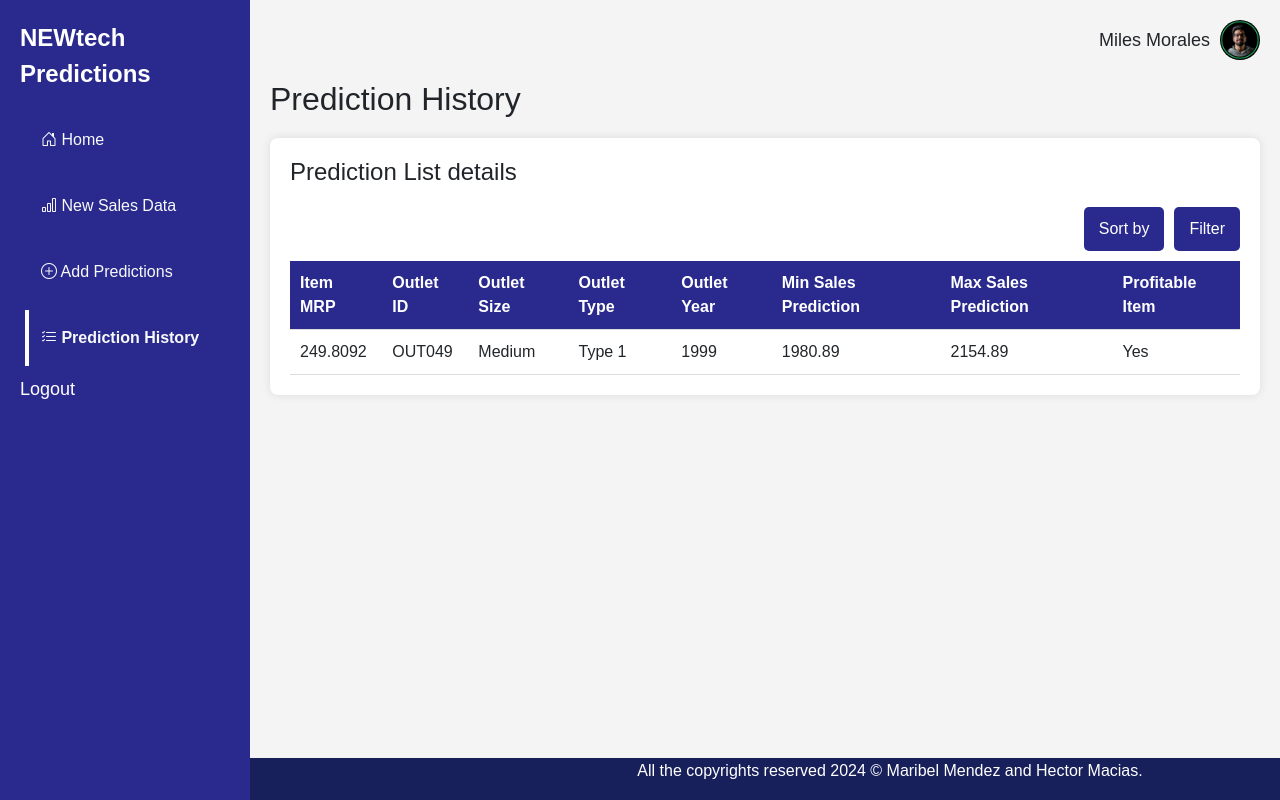
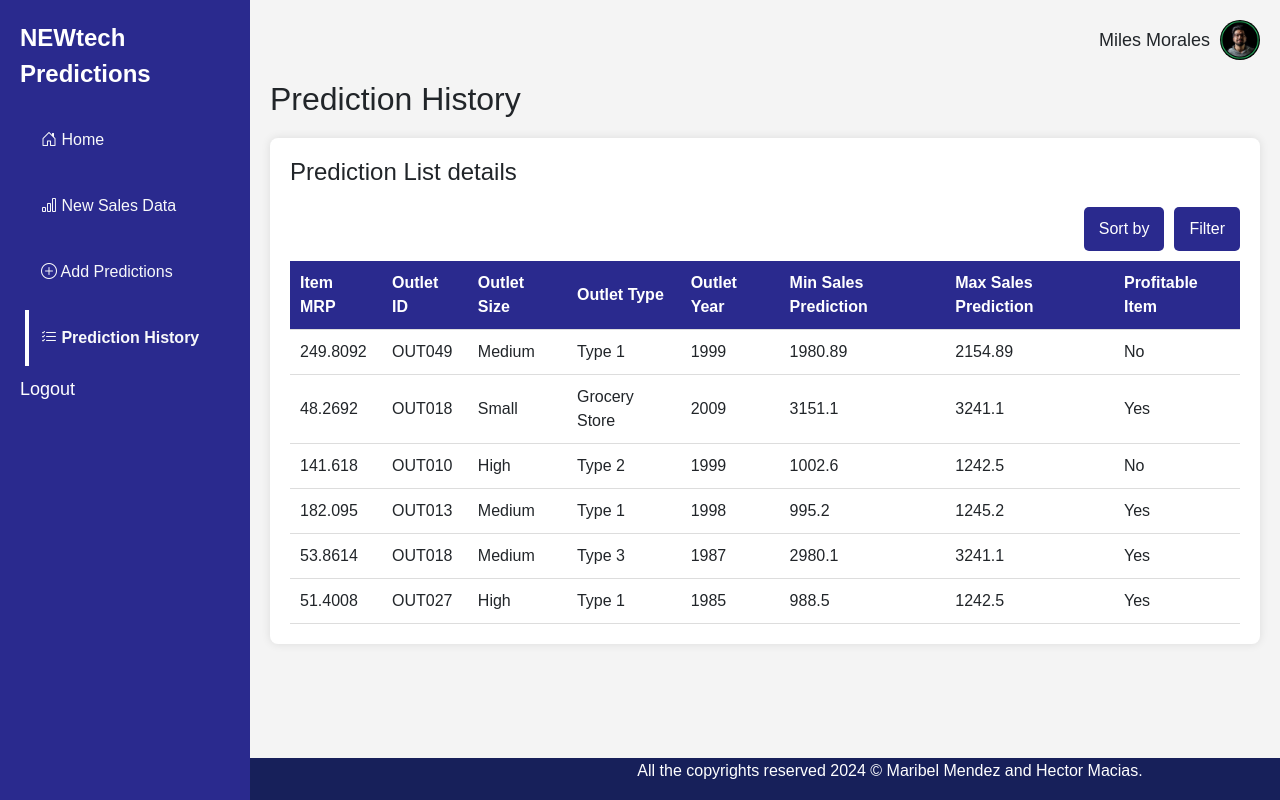
Before and after one commit to hector-macias1/NEWtech_Predictions, a Django app: template newtech/templates/history.html in a window 1280 px wide. Run offline with Django 5.2, Linux system fonts and the light colour scheme; the template is opened without the code that fills it, so the values that code supplies are empty; some libraries are stand-ins or nearby versions.

Commit message:
Actualizar formularios y history
Agregar filas a predicitons history, cambiar tipo de input en formulario de new predictions y new Sales (numeros y porcentajes como weight, year, mrp y visibility)

```diff
--- a/newtech/templates/addNewPredictions.html
+++ b/newtech/templates/addNewPredictions.html
@@ -52,7 +52,8 @@
                 <form>
                     <fieldset>
                         <legend>1. Item MRP:</legend>
-                        <input type="text" name="item_mrp">
+                        <input type="number" name="mrp" step="0.01">
+
                     </fieldset>
                     <fieldset>
                         <legend>2. Outlet ID:</legend>
@@ -73,7 +74,8 @@
                     </fieldset>
                     <fieldset>
                         <legend>5. Outlet Establishment Year:</legend>
-                        <input type="text" name="outlet_establishment_year">
+                        <input type="number" name="establishment_year" min="1900" max="2024">
+
                     </fieldset>
                     <button type="submit">SUBMIT</button>
                 </form>
--- a/newtech/templates/history.html
+++ b/newtech/templates/history.html
@@ -79,8 +79,59 @@
                             <td>1999</td>
                             <td>1980.89</td>
                             <td>2154.89</td>
+                            <td>No</td>
+                        </tr>
+                        <tr>
+                            <td>48.2692</td>
+                            <td>OUT018</td>
+                            <td>Small</td>
+                            <td>Grocery Store</td>
+                            <td>2009</td>
+                            <td>3151.1</td>
+                            <td>3241.1</td>
                             <td>Yes</td>
                         </tr>
+                        <tr>
+                            <td>141.618</td>
+                            <td>OUT010</td>
+                            <td>High</td>
+                            <td>Type 2</td>
+                            <td>1999</td>
+                            <td>1002.6</td>
+                            <td>1242.5</td>
+                            <td>No</td>
+                        </tr>
+                        <tr>
+                            <td>182.095</td>
+                            <td>OUT013</td>
+                            <td>Medium</td>
+                            <td>Type 1</td>
+                            <td>1998</td>
+                            <td>995.2</td>
+                            <td>1245.2</td>
+                            <td>Yes</td>
+                        </tr>
+                        <tr>
+                            <td>53.8614</td>
+                            <td>OUT018</td>
+                            <td>Medium</td>
+                            <td>Type 3</td>
+                            <td>1987</td>
+                            <td>2980.1</td>
+                            <td>3241.1</td>
+                            <td>Yes</td>
+                        </tr>
+                        <tr>
+                            <td>51.4008</td>
+                            <td>OUT027</td>
+                            <td>High</td>
+                            <td>Type 1</td>
+                            <td>1985</td>
+                            <td>988.5</td>
+                            <td>1242.5</td>
+                            <td>Yes</td>
+                        </tr>
+
                         <!-- Repeat for other rows -->
                     </tbody>
                 </table>
```
Also changed, not shown: newtech/templates/addNewSales.html (+7 -5 lines).
